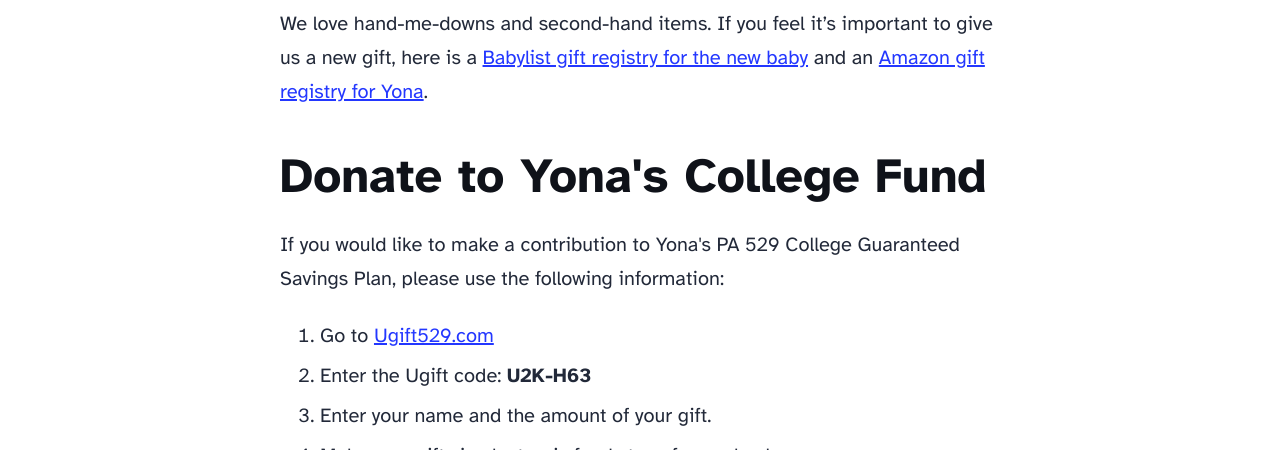
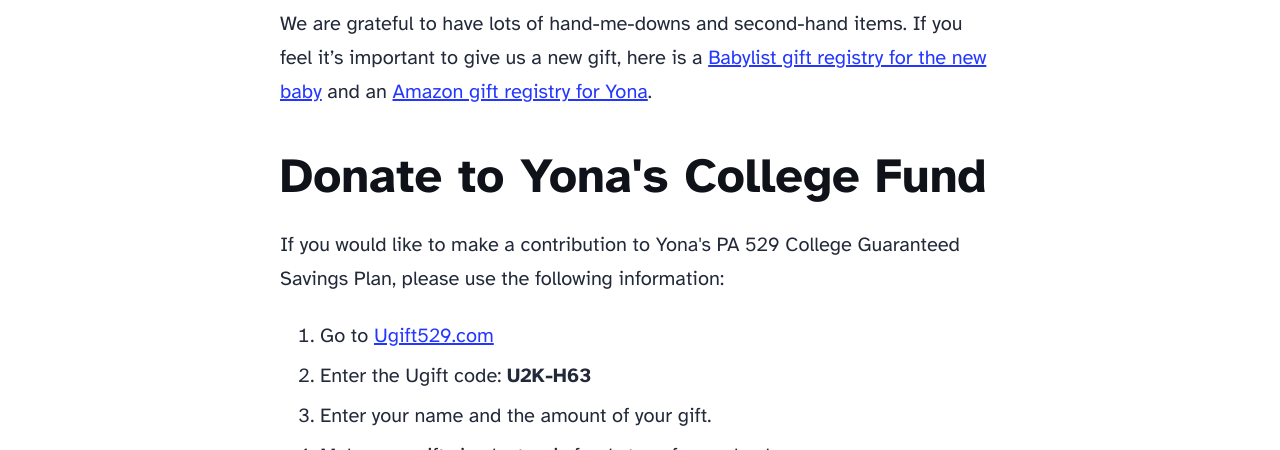
Before and after one commit to ssuffian/family.suffian.com, an Astro site: page /gift-ideas in a window 1280 px wide. Shown: the part 650-1100 px from the top of the page. Built offline with nearby package versions, Linux system fonts and the light colour scheme; Astro itself is replaced by a stand-in of ours.

Commit message:
Update registry hand-me-down wording

```diff
--- a/src/pages/gift-ideas.astro
+++ b/src/pages/gift-ideas.astro
@@ -30,7 +30,7 @@ import { SITE_DESCRIPTION } from '../consts';
 			</section>
 			<section>
 				<h2>Registry</h2>
-				<p>We love hand-me-downs and second-hand items. If you feel it’s important to give us a new gift, here is a <a href="https://my.babylist.com/kyxhmuwta" target="_blank" rel="noopener noreferrer">Babylist gift registry for the new baby</a> and an <a href="https://www.amazon.com/registries/gl/guest-view/2G3R6SMC72SV?ref_=cm_sw_r_cp_ud_ggr-subnav-share_5NZCB3PDDG5N9E2K48HP" target="_blank" rel="noopener noreferrer">Amazon gift registry for Yona</a>.</p>
+				<p>We are grateful to have lots of hand-me-downs and second-hand items. If you feel it’s important to give us a new gift, here is a <a href="https://my.babylist.com/kyxhmuwta" target="_blank" rel="noopener noreferrer">Babylist gift registry for the new baby</a> and an <a href="https://www.amazon.com/registries/gl/guest-view/2G3R6SMC72SV?ref_=cm_sw_r_cp_ud_ggr-subnav-share_5NZCB3PDDG5N9E2K48HP" target="_blank" rel="noopener noreferrer">Amazon gift registry for Yona</a>.</p>
 			</section>
 			<section>
 				<h2>Donate to Yona's College Fund</h2>
```
